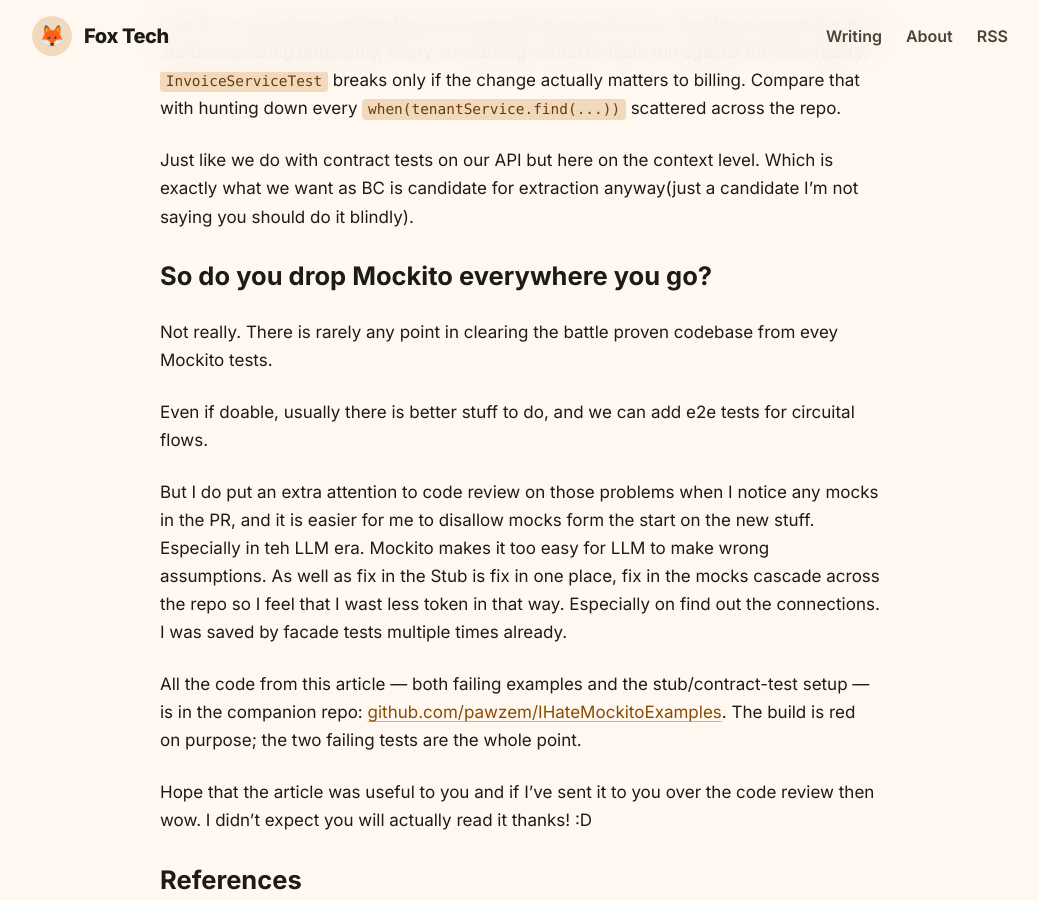
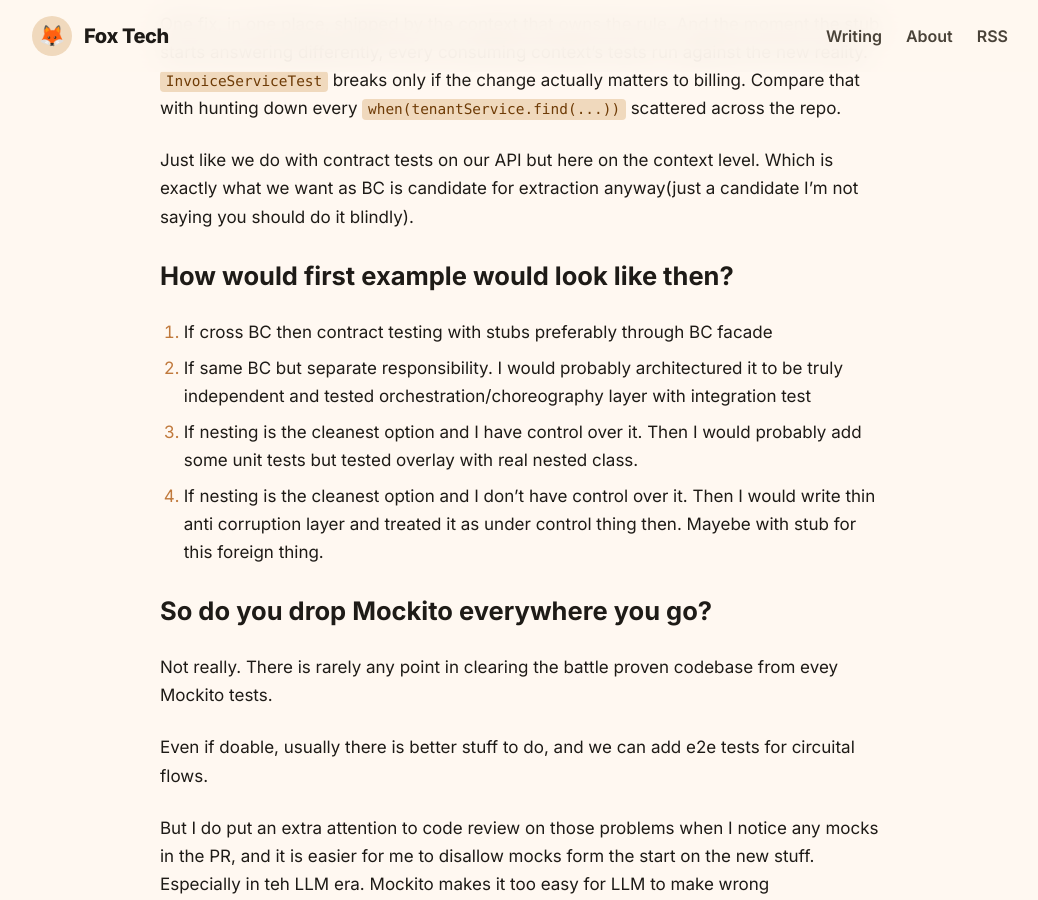
Before and after one commit to pawzem/fox-tech, a Jekyll site: the page built from _posts/2026-08-29-why-I-hate-Mockito.md, in a window 1280 px wide and 900 px high, scrolled down 19372 px. Shown: the whole window, without its empty margins (120-1158 px from the left). Built offline with Jekyll 4.4.1, drawn with Linux system fonts in a browser that asks for light colours.

Commit message:
examples for the case

```diff
--- a/_posts/2026-08-29-why-I-hate-Mockito.md
+++ b/_posts/2026-08-29-why-I-hate-Mockito.md
@@ -630,6 +630,12 @@ One fix, in one place, shipped by the context that owns the rule. And the moment
 
 Just like we do with contract tests on our API but here on the context level. Which is exactly what we want as BC is candidate for extraction anyway(just a candidate I'm not saying you should do it blindly).
 
+# How would first example would look like then?
+
+1. If cross BC then contract testing with stubs preferably through BC facade
+2. If same BC but separate responsibility. I would probably architectured it to be truly independent and tested orchestration/choreography layer with integration test
+3. If nesting is the cleanest option and I have control over it. Then I would probably add some unit tests but tested overlay with real nested class.
+4. If nesting is the cleanest option and I don't have control over it. Then I would write thin anti corruption layer and treated it as under control thing then. Mayebe with stub for this foreign thing.
 
 # So do you drop Mockito everywhere you go?
 
```
